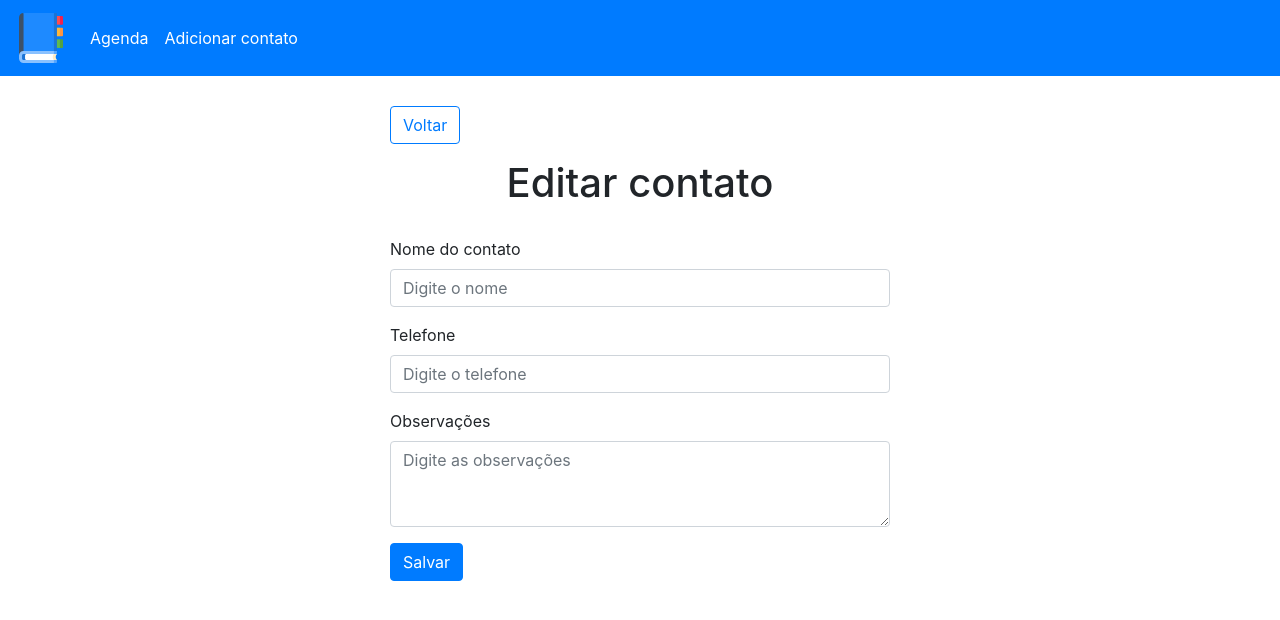
After one commit to katiri/AgendaPHP, a PHP site: page /edit.php in a window 1280 px wide. The commit adds this page. Shown: the top 620 px of the page. Run offline with PHP 8.4, Linux system fonts and the light colour scheme; data that the repository does not hold is empty.

Commit message:
Criação da estrutura HTML da página de atualização de contatos

```diff
--- a/css/styles.css
+++ b/css/styles.css
@@ -61,7 +61,7 @@
 }
 
 /* Create */
-#create-form {
+#create-form, #edit-form {
     max-width: 500px;
     margin: 0 auto;
 }
@@ -71,4 +71,4 @@
     max-width: 500px;
     margin: 0 auto;
     margin-top: 30px;
-  }
+}
--- /dev/null
+++ b/edit.php
@@ -0,0 +1,29 @@
+<?php
+    include_once('./templates/header.php');
+?>
+
+<div class="container">
+    <?php include('./templates/backbtn.html'); ?>
+    <h1 id="main-title">Editar contato</h1>
+    <form id="edit-form" action="<?= $BASE_URL ?>config/process.php" method="POST">
+        <input type="hidden" name="type" value="edit">
+        <input type="hidden" name="id" value="<?= $contact['id'] ?>">
+        <div class="form-group">
+            <label for="name">Nome do contato</label>
+            <input type="text" id="name" class="form-control" name="name" value="<?= $contact['name'] ?>" placeholder="Digite o nome" required>
+        </div>
+        <div class="form-group">
+            <label for="phone">Telefone</label>
+            <input type="text" id="phone" class="form-control" name="phone" value="<?= $contact['phone'] ?>" placeholder="Digite o telefone" required>
+        </div>
+        <div class="form-group">
+            <label for="observarions">Observações</label>
+            <textarea name="observations" id="observations" cols="30" rows="3" class="form-control" placeholder="Digite as observações"><?= $contact['observations'] ?></textarea>
+        </div>
+        <button type="submit" class="btn btn-primary">Salvar</button>
+    </form>
+</div>
+
+<?php
+    include_once('./templates/footer.php');
+?>
--- a/index.php
+++ b/index.php
@@ -25,7 +25,7 @@
                         <td scope="row"><?= $contact['phone'] ?></td>
                         <td class="actions">
                             <a href="<?= $BASE_URL?>show.php?id=<?= $contact['id'] ?>"><i class="fas fa-eye check-icon"></i></a>
-                            <a href="#"><i class="fas fa-edit edit-icon"></i></a>
+                            <a href="<?= $BASE_URL?>edit.php?id=<?= $contact['id'] ?>"><i class="fas fa-edit edit-icon"></i></a>
                             <button type="submit" class="delete-btn"><i class="fas fa-times delete-icon"></i></button>
                         </td>
                     </tr>
```
